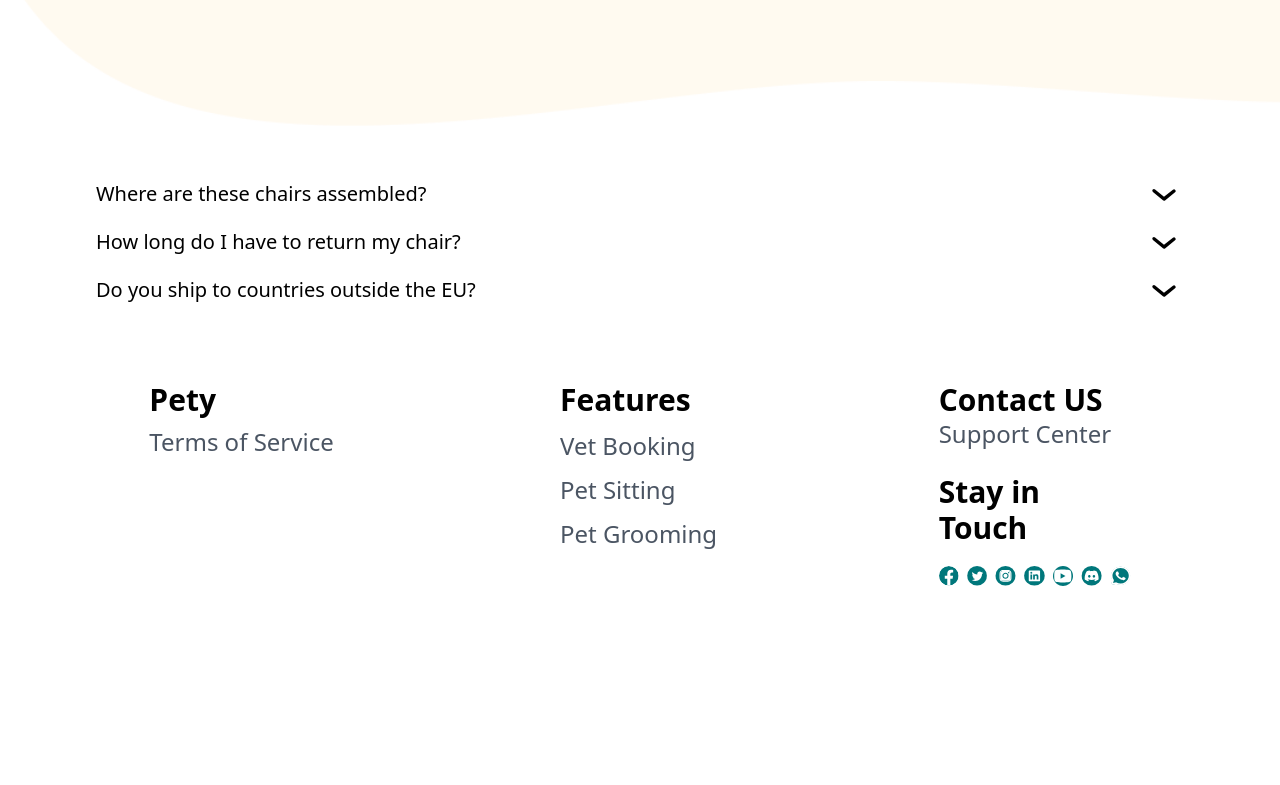
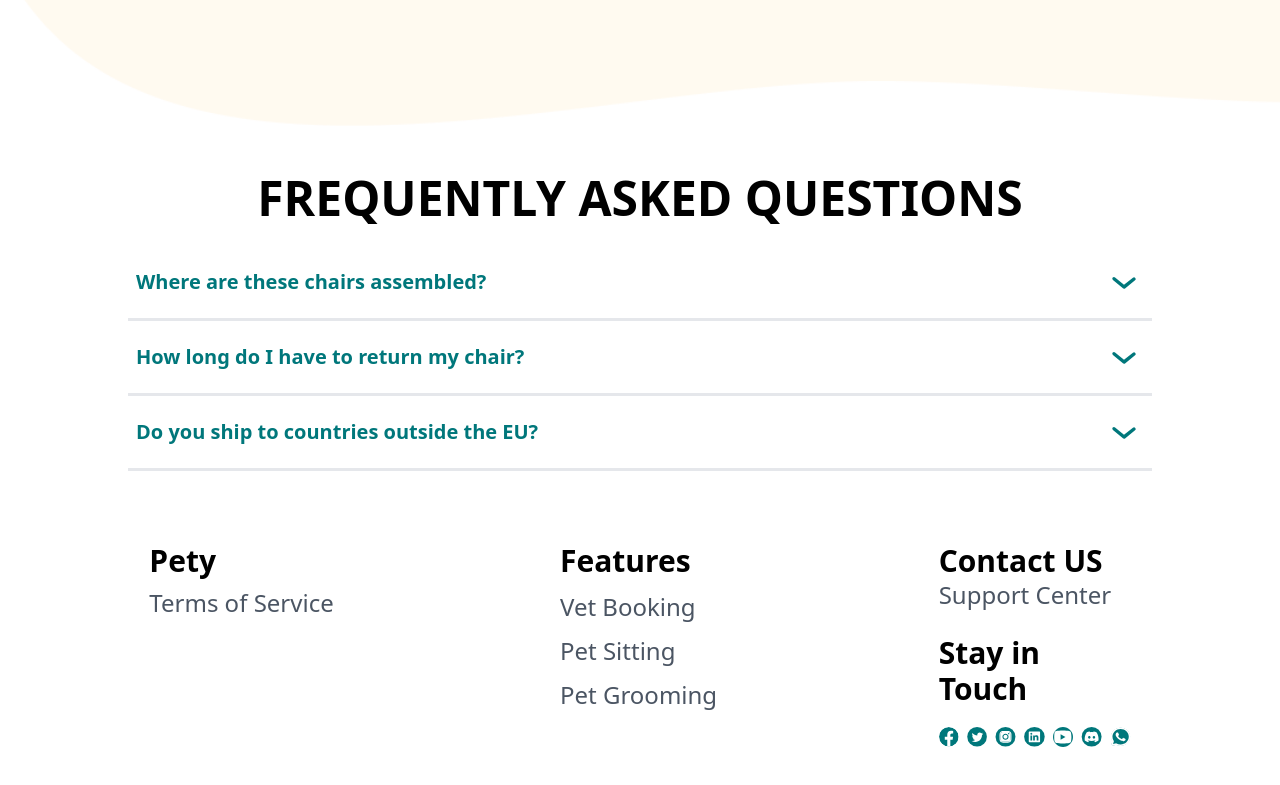
Before and after one commit to AhmedZahran15/Pety---Pet-Care, a React (Vite) app: page / in a window 1280 px wide. Shown: the part 2977-3762 px from the top of the page. Before the commit the page ends 3615 px from the top, so only its background shows below. Built offline with nearby package versions, Linux system fonts and the light colour scheme.

Commit message:
style FAQ component

```diff
--- a/public/images/homepage/ArrowSvg.jsx
+++ b/public/images/homepage/ArrowSvg.jsx
@@ -1,9 +1,9 @@
-function ArrowSvg({ color = "#000000", direction }) {
+function ArrowSvg({ color = "#00777B", direction }) {
   return (
     <div
       className={`${
         direction === "up" ? "rotate-180" : ""
-      } transition-all duration-1000`}
+      } duration-800 transition-all`}
     >
       <svg
         fill={`${color}`}
--- a/src/components/faq.jsx
+++ b/src/components/faq.jsx
@@ -21,28 +21,39 @@ export default function FAQ() {
     setIsOpen((prev) => (index === prev ? null : index));
   }
   return (
-    <div className="mx-24 mt-12 space-y-2">
+    <div className="mx-32 mt-12">
+      <h1 className="mb-6 text-center text-5xl font-bold uppercase">
+        Frequently Asked Questions
+      </h1>
       {faqs.map((item, index) => (
-        <AccordionItem key={index} item={item} index={index} toggle={toggle}>
-          {isOpen === index ? (
-            <div className="">
-              <p>{item.text}</p>
-            </div>
-          ) : null}
+        <AccordionItem
+          key={index}
+          isOpen={isOpen}
+          item={item}
+          index={index}
+          toggle={toggle}
+        >
+          <div
+            className={`overflow-hidden transition-all duration-200 ${
+              isOpen === index ? "max-h-48 ease-in-out" : "max-h-0"
+            }`}
+          >
+            <p>{item.text}</p>
+          </div>
         </AccordionItem>
       ))}
     </div>
   );
 }
-function AccordionItem({ item, index, toggle, children }) {
+function AccordionItem({ item, index, isOpen, toggle, children }) {
   return (
     <div
-      className={`${children ? "open" : ""} cursor-pointer`}
+      className={`cursor-pointer border-b-[3px] px-2 py-4 text-xl`}
       onClick={() => toggle(index)}
     >
       <div className="flex items-center justify-between">
-        <span className="text-xl">{item.title}</span>
-        {children ? <ArrowSvg direction="up" color="#00777B" /> : <ArrowSvg />}
+        <span className="text-xl font-bold text-primary">{item.title}</span>
+        {isOpen === index ? <ArrowSvg direction="up" /> : <ArrowSvg />}
       </div>
       {children}
     </div>
```
